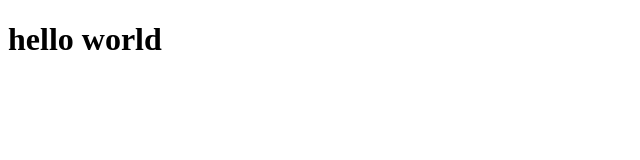
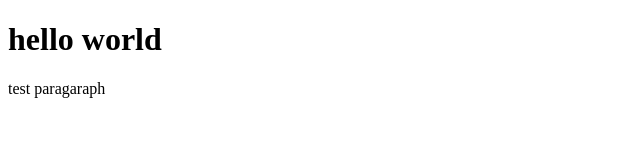
Before and after one commit to mickysaputra10/wpu-git-test-2, a plain HTML site: page index.html in a window 1280 px wide. Shown: the whole page, without its empty margins (0-640 px from the left). Drawn offline with Linux system fonts and the light colour scheme.

Commit message:
menambahkan paragraph

```diff
--- a/index.html
+++ b/index.html
@@ -7,6 +7,7 @@
 </head>
 <body>
     <h1>hello world</h1>
+    <p>test paragaraph</p>
 
 </body>
 </html>
```
